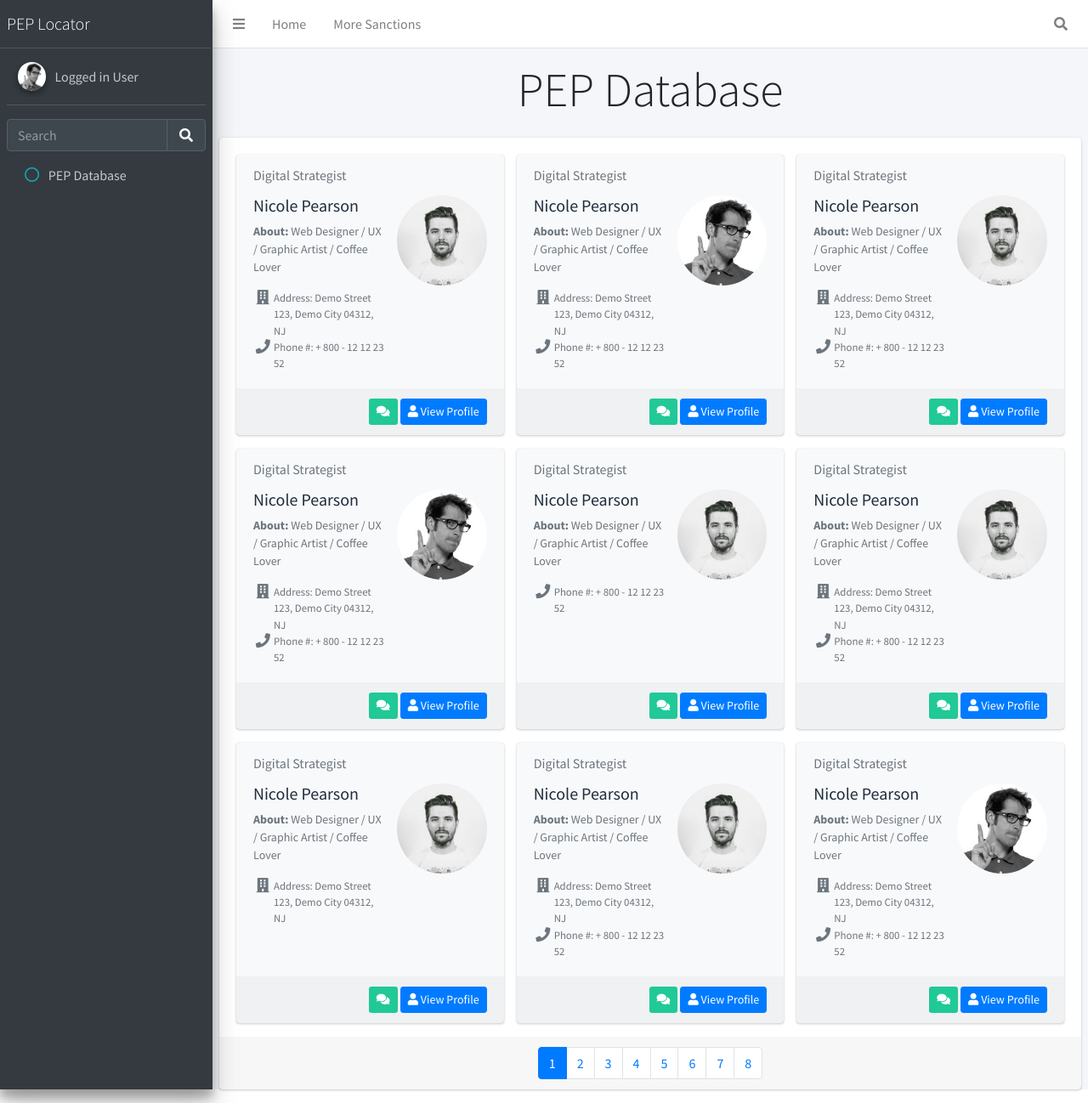
After one commit to edmondsylar/py-pep-search, a Flask app: page /stored-peps in a window 1280 px wide. The commit adds this page. Shown: the whole page at 85% size. Run offline with Flask 2, Linux system fonts and the light colour scheme; some libraries are stand-ins or nearby versions.

Commit message:
added new views and functions

```diff
--- a/app.py
+++ b/app.py
@@ -17,5 +17,9 @@ def results():
 
     return render_template('results.html', data=res, phrase=search)
 
+@app.route('/stored-peps')
+def peps():
+    return render_template('peps.html')
+
 if __name__ == "__main__":
     app.run(port=5000, debug=True)
--- a/templates/base.html
+++ b/templates/base.html
@@ -25,7 +25,7 @@
                     <a href="/" class="nav-link">Home</a>
                 </li>
                 <li class="nav-item d-none d-sm-inline-block">
-                    <a target="blank" href="https://sanctionssearch.ofac.treas.gov/" class="nav-link">OFAC</a>
+                    <a target="blank" href="https://sanctionssearch.ofac.treas.gov/" class="nav-link">More Sanctions</a>
                 </li>
             </ul>
 
@@ -94,7 +94,7 @@
 
 
                   <li class="nav-item">
-                    <a href="#" class="nav-link">
+                    <a href="/stored-peps" class="nav-link">
                       <i class="nav-icon far fa-circle text-info"></i>
                       <p>PEP Database</p>
                     </a>
@@ -106,30 +106,7 @@
             <!-- /.sidebar -->
         </aside>
 
-        <div class="content-wrapper">
-            <section class="content">
-                <div class="container-fluid">
-                    <h2 class="text-center display-4">Search</h2>
-                    <div class="row">
-                        <div class="col-md-8 offset-md-2">
-                            <form action="simple-results.html">
-                                <div class="input-group">
-                                    <input type="search" class="form-control form-control-lg" placeholder="Type your keywords here">
-                                    <div class="input-group-append">
-                                        <button type="submit" class="btn btn-lg btn-default">
-                                            <i class="fa fa-search"></i>
-                                        </button>
-                                    </div>
-                                </div>
-                            </form>
-                        </div>
-                    </div>
-                </div>
-            </section>
-        </div>
-
-
-
+        {% block content %}{% endblock %}
 
     </div>
     <script src="{{ url_for('static', filename='plugins/jquery/jquery.min.js')}}"></script>
--- /dev/null
+++ b/templates/peps.html
@@ -0,0 +1,329 @@
+{% extends 'base.html' %}
+{% block content %}
+      <!-- Content Wrapper. Contains page content -->
+  <div class="content-wrapper">
+    <!-- Content Header (Page header) -->
+    <section class="content-header">
+      <div class="container-fluid">
+        <h2 class="text-center display-4">PEP Database</h2>
+      </div>
+    </section>
+
+    <section class="content">
+
+        <!-- Default box -->
+        <div class="card card-solid">
+          <div class="card-body pb-0">
+            <div class="row">
+              <div class="col-12 col-sm-6 col-md-4 d-flex align-items-stretch flex-column">
+                <div class="card bg-light d-flex flex-fill">
+                  <div class="card-header text-muted border-bottom-0">
+                    Digital Strategist
+                  </div>
+                  <div class="card-body pt-0">
+                    <div class="row">
+                      <div class="col-7">
+                        <h2 class="lead"><b>Nicole Pearson</b></h2>
+                        <p class="text-muted text-sm"><b>About: </b> Web Designer / UX / Graphic Artist / Coffee Lover </p>
+                        <ul class="ml-4 mb-0 fa-ul text-muted">
+                          <li class="small"><span class="fa-li"><i class="fas fa-lg fa-building"></i></span> Address: Demo Street 123, Demo City 04312, NJ</li>
+                          <li class="small"><span class="fa-li"><i class="fas fa-lg fa-phone"></i></span> Phone #: + 800 - 12 12 23 52</li>
+                        </ul>
+                      </div>
+                      <div class="col-5 text-center">
+                        <img src="../../dist/img/user1-128x128.jpg" alt="user-avatar" class="img-circle img-fluid">
+                      </div>
+                    </div>
+                  </div>
+                  <div class="card-footer">
+                    <div class="text-right">
+                      <a href="#" class="btn btn-sm bg-teal">
+                        <i class="fas fa-comments"></i>
+                      </a>
+                      <a href="#" class="btn btn-sm btn-primary">
+                        <i class="fas fa-user"></i> View Profile
+                      </a>
+                    </div>
+                  </div>
+                </div>
+              </div>
+              <div class="col-12 col-sm-6 col-md-4 d-flex align-items-stretch flex-column">
+                <div class="card bg-light d-flex flex-fill">
+                  <div class="card-header text-muted border-bottom-0">
+                    Digital Strategist
+                  </div>
+                  <div class="card-body pt-0">
+                    <div class="row">
+                      <div class="col-7">
+                        <h2 class="lead"><b>Nicole Pearson</b></h2>
+                        <p class="text-muted text-sm"><b>About: </b> Web Designer / UX / Graphic Artist / Coffee Lover </p>
+                        <ul class="ml-4 mb-0 fa-ul text-muted">
+                          <li class="small"><span class="fa-li"><i class="fas fa-lg fa-building"></i></span> Address: Demo Street 123, Demo City 04312, NJ</li>
+                          <li class="small"><span class="fa-li"><i class="fas fa-lg fa-phone"></i></span> Phone #: + 800 - 12 12 23 52</li>
+                        </ul>
+                      </div>
+                      <div class="col-5 text-center">
+                        <img src="../../dist/img/user2-160x160.jpg" alt="user-avatar" class="img-circle img-fluid">
+                      </div>
+                    </div>
+                  </div>
+                  <div class="card-footer">
+                    <div class="text-right">
+                      <a href="#" class="btn btn-sm bg-teal">
+                        <i class="fas fa-comments"></i>
+                      </a>
+                      <a href="#" class="btn btn-sm btn-primary">
+                        <i class="fas fa-user"></i> View Profile
+                      </a>
+                    </div>
+                  </div>
+                </div>
+              </div>
+              <div class="col-12 col-sm-6 col-md-4 d-flex align-items-stretch flex-column">
+                <div class="card bg-light d-flex flex-fill">
+                  <div class="card-header text-muted border-bottom-0">
+                    Digital Strategist
+                  </div>
+                  <div class="card-body pt-0">
+                    <div class="row">
+                      <div class="col-7">
+                        <h2 class="lead"><b>Nicole Pearson</b></h2>
+                        <p class="text-muted text-sm"><b>About: </b> Web Designer / UX / Graphic Artist / Coffee Lover </p>
+                        <ul class="ml-4 mb-0 fa-ul text-muted">
+                          <li class="small"><span class="fa-li"><i class="fas fa-lg fa-building"></i></span> Address: Demo Street 123, Demo City 04312, NJ</li>
+                          <li class="small"><span class="fa-li"><i class="fas fa-lg fa-phone"></i></span> Phone #: + 800 - 12 12 23 52</li>
+                        </ul>
+                      </div>
+                      <div class="col-5 text-center">
+                        <img src="../../dist/img/user1-128x128.jpg" alt="user-avatar" class="img-circle img-fluid">
+                      </div>
+                    </div>
+                  </div>
+                  <div class="card-footer">
+                    <div class="text-right">
+                      <a href="#" class="btn btn-sm bg-teal">
+                        <i class="fas fa-comments"></i>
+                      </a>
+                      <a href="#" class="btn btn-sm btn-primary">
+                        <i class="fas fa-user"></i> View Profile
+                      </a>
+                    </div>
+                  </div>
+                </div>
+              </div>
+              <div class="col-12 col-sm-6 col-md-4 d-flex align-items-stretch flex-column">
+                <div class="card bg-light d-flex flex-fill">
+                  <div class="card-header text-muted border-bottom-0">
+                    Digital Strategist
+                  </div>
+                  <div class="card-body pt-0">
+                    <div class="row">
+                      <div class="col-7">
+                        <h2 class="lead"><b>Nicole Pearson</b></h2>
+                        <p class="text-muted text-sm"><b>About: </b> Web Designer / UX / Graphic Artist / Coffee Lover </p>
+                        <ul class="ml-4 mb-0 fa-ul text-muted">
+                          <li class="small"><span class="fa-li"><i class="fas fa-lg fa-building"></i></span> Address: Demo Street 123, Demo City 04312, NJ</li>
+                          <li class="small"><span class="fa-li"><i class="fas fa-lg fa-phone"></i></span> Phone #: + 800 - 12 12 23 52</li>
+                        </ul>
+                      </div>
+                      <div class="col-5 text-center">
+                        <img src="../../dist/img/user2-160x160.jpg" alt="user-avatar" class="img-circle img-fluid">
+                      </div>
+                    </div>
+                  </div>
+                  <div class="card-footer">
+                    <div class="text-right">
+                      <a href="#" class="btn btn-sm bg-teal">
+                        <i class="fas fa-comments"></i>
+                      </a>
+                      <a href="#" class="btn btn-sm btn-primary">
+                        <i class="fas fa-user"></i> View Profile
+                      </a>
+                    </div>
+                  </div>
+                </div>
+              </div>
+              <div class="col-12 col-sm-6 col-md-4 d-flex align-items-stretch flex-column">
+                <div class="card bg-light d-flex flex-fill">
+                  <div class="card-header text-muted border-bottom-0">
+                    Digital Strategist
+                  </div>
+                  <div class="card-body pt-0">
+                    <div class="row">
+                      <div class="col-7">
+                        <h2 class="lead"><b>Nicole Pearson</b></h2>
+                        <p class="text-muted text-sm"><b>About: </b> Web Designer / UX / Graphic Artist / Coffee Lover </p>
+                        <ul class="ml-4 mb-0 fa-ul text-muted">
+                          <li class="small"><span class="fa-li"><i class="fas fa-lg fa-phone"></i></span> Phone #: + 800 - 12 12 23 52</li>
+                        </ul>
+                      </div>
+                      <div class="col-5 text-center">
+                        <img src="../../dist/img/user1-128x128.jpg" alt="user-avatar" class="img-circle img-fluid">
+                      </div>
+                    </div>
+                  </div>
+                  <div class="card-footer">
+                    <div class="text-right">
+                      <a href="#" class="btn btn-sm bg-teal">
+                        <i class="fas fa-comments"></i>
+                      </a>
+                      <a href="#" class="btn btn-sm btn-primary">
+                        <i class="fas fa-user"></i> View Profile
+                      </a>
+                    </div>
+                  </div>
+                </div>
+              </div>
+              <div class="col-12 col-sm-6 col-md-4 d-flex align-items-stretch flex-column">
+                <div class="card bg-light d-flex flex-fill">
+                  <div class="card-header text-muted border-bottom-0">
+                    Digital Strategist
+                  </div>
+                  <div class="card-body pt-0">
+                    <div class="row">
+                      <div class="col-7">
+                        <h2 class="lead"><b>Nicole Pearson</b></h2>
+                        <p class="text-muted text-sm"><b>About: </b> Web Designer / UX / Graphic Artist / Coffee Lover </p>
+                        <ul class="ml-4 mb-0 fa-ul text-muted">
+                          <li class="small"><span class="fa-li"><i class="fas fa-lg fa-building"></i></span> Address: Demo Street 123, Demo City 04312, NJ</li>
+                          <li class="small"><span class="fa-li"><i class="fas fa-lg fa-phone"></i></span> Phone #: + 800 - 12 12 23 52</li>
+                        </ul>
+                      </div>
+                      <div class="col-5 text-center">
+                        <img src="../../dist/img/user1-128x128.jpg" alt="user-avatar" class="img-circle img-fluid">
+                      </div>
+                    </div>
+                  </div>
+                  <div class="card-footer">
+                    <div class="text-right">
+                      <a href="#" class="btn btn-sm bg-teal">
+                        <i class="fas fa-comments"></i>
+                      </a>
+                      <a href="#" class="btn btn-sm btn-primary">
+                        <i class="fas fa-user"></i> View Profile
+                      </a>
+                    </div>
+                  </div>
+                </div>
+              </div>
+              <div class="col-12 col-sm-6 col-md-4 d-flex align-items-stretch flex-column">
+                <div class="card bg-light d-flex flex-fill">
+                  <div class="card-header text-muted border-bottom-0">
+                    Digital Strategist
+                  </div>
+                  <div class="card-body pt-0">
+                    <div class="row">
+                      <div class="col-7">
+                        <h2 class="lead"><b>Nicole Pearson</b></h2>
+                        <p class="text-muted text-sm"><b>About: </b> Web Designer / UX / Graphic Artist / Coffee Lover </p>
+                        <ul class="ml-4 mb-0 fa-ul text-muted">
+                          <li class="small"><span class="fa-li"><i class="fas fa-lg fa-building"></i></span> Address: Demo Street 123, Demo City 04312, NJ</li>
+                        </ul>
+                      </div>
+                      <div class="col-5 text-center">
+                        <img src="../../dist/img/user1-128x128.jpg" alt="user-avatar" class="img-circle img-fluid">
+                      </div>
+                    </div>
+                  </div>
+                  <div class="card-footer">
+                    <div class="text-right">
+                      <a href="#" class="btn btn-sm bg-teal">
+                        <i class="fas fa-comments"></i>
+                      </a>
+                      <a href="#" class="btn btn-sm btn-primary">
+                        <i class="fas fa-user"></i> View Profile
+                      </a>
+                    </div>
+                  </div>
+                </div>
+              </div>
+              <div class="col-12 col-sm-6 col-md-4 d-flex align-items-stretch flex-column">
+                <div class="card bg-light d-flex flex-fill">
+                  <div class="card-header text-muted border-bottom-0">
+                    Digital Strategist
+                  </div>
+                  <div class="card-body pt-0">
+                    <div class="row">
+                      <div class="col-7">
+                        <h2 class="lead"><b>Nicole Pearson</b></h2>
+                        <p class="text-muted text-sm"><b>About: </b> Web Designer / UX / Graphic Artist / Coffee Lover </p>
+                        <ul class="ml-4 mb-0 fa-ul text-muted">
+                          <li class="small"><span class="fa-li"><i class="fas fa-lg fa-building"></i></span> Address: Demo Street 123, Demo City 04312, NJ</li>
+                          <li class="small"><span class="fa-li"><i class="fas fa-lg fa-phone"></i></span> Phone #: + 800 - 12 12 23 52</li>
+                        </ul>
+                      </div>
+                      <div class="col-5 text-center">
+                        <img src="../../dist/img/user1-128x128.jpg" alt="user-avatar" class="img-circle img-fluid">
+                      </div>
+                    </div>
+                  </div>
+                  <div class="card-footer">
+                    <div class="text-right">
+                      <a href="#" class="btn btn-sm bg-teal">
+                        <i class="fas fa-comments"></i>
+                      </a>
+                      <a href="#" class="btn btn-sm btn-primary">
+                        <i class="fas fa-user"></i> View Profile
+                      </a>
+                    </div>
+                  </div>
+                </div>
+              </div>
+              <div class="col-12 col-sm-6 col-md-4 d-flex align-items-stretch flex-column">
+                <div class="card bg-light d-flex flex-fill">
+                  <div class="card-header text-muted border-bottom-0">
+                    Digital Strategist
+                  </div>
+                  <div class="card-body pt-0">
+                    <div class="row">
+                      <div class="col-7">
+                        <h2 class="lead"><b>Nicole Pearson</b></h2>
+                        <p class="text-muted text-sm"><b>About: </b> Web Designer / UX / Graphic Artist / Coffee Lover </p>
+                        <ul class="ml-4 mb-0 fa-ul text-muted">
+                          <li class="small"><span class="fa-li"><i class="fas fa-lg fa-building"></i></span> Address: Demo Street 123, Demo City 04312, NJ</li>
+                          <li class="small"><span class="fa-li"><i class="fas fa-lg fa-phone"></i></span> Phone #: + 800 - 12 12 23 52</li>
+                        </ul>
+                      </div>
+                      <div class="col-5 text-center">
+                        <img src="../../dist/img/user2-160x160.jpg" alt="user-avatar" class="img-circle img-fluid">
+                      </div>
+                    </div>
+                  </div>
+                  <div class="card-footer">
+                    <div class="text-right">
+                      <a href="#" class="btn btn-sm bg-teal">
+                        <i class="fas fa-comments"></i>
+                      </a>
+                      <a href="#" class="btn btn-sm btn-primary">
+                        <i class="fas fa-user"></i> View Profile
+                      </a>
+                    </div>
+                  </div>
+                </div>
+              </div>
+            </div>
+          </div>
+          <!-- /.card-body -->
+          <div class="card-footer">
+            <nav aria-label="Contacts Page Navigation">
+              <ul class="pagination justify-content-center m-0">
+                <li class="page-item active"><a class="page-link" href="#">1</a></li>
+                <li class="page-item"><a class="page-link" href="#">2</a></li>
+                <li class="page-item"><a class="page-link" href="#">3</a></li>
+                <li class="page-item"><a class="page-link" href="#">4</a></li>
+                <li class="page-item"><a class="page-link" href="#">5</a></li>
+                <li class="page-item"><a class="page-link" href="#">6</a></li>
+                <li class="page-item"><a class="page-link" href="#">7</a></li>
+                <li class="page-item"><a class="page-link" href="#">8</a></li>
+              </ul>
+            </nav>
+          </div>
+          <!-- /.card-footer -->
+        </div>
+        <!-- /.card -->
+
+      </section>
+  </div>
+
+
+{% endblock %}
```
Also changed, not shown: templates/index.html (+26 -0 lines), templates/results.html (added, +58 -0 lines).
